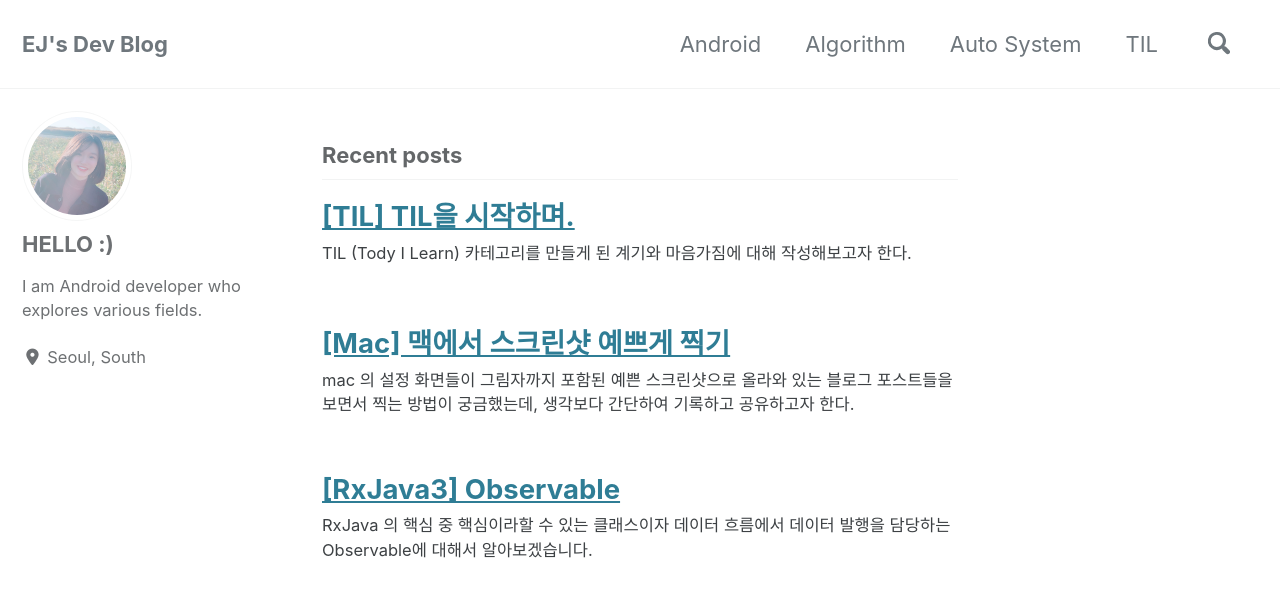
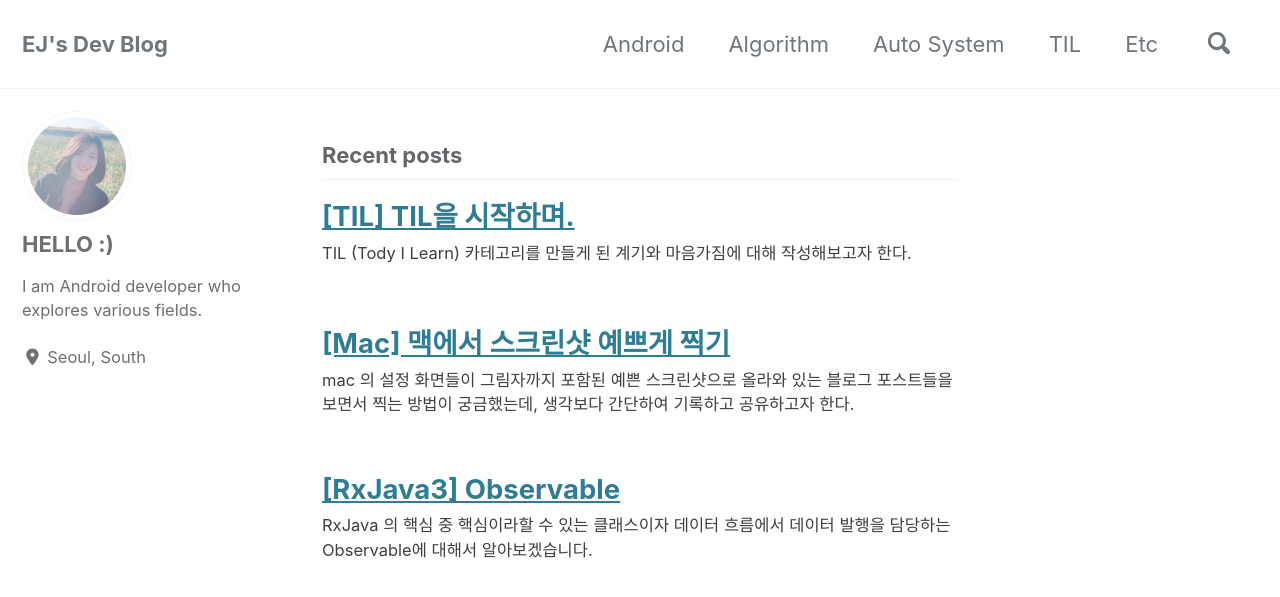
Before and after one commit to dev-eunji/dev-eunji.github.io, a Jekyll site: the page built from index.html, in a window 1280 px wide and 900 px high. Shown: the top 597 px of the window. Built offline with Jekyll 4.4.1, drawn with Linux system fonts in a browser that asks for light colours; cached includes are drawn as plain includes; nearby versions of some CDN libraries; the list of posts is cut into pages by our own code.

Commit message:
category 추가: Etc

```diff
--- a/_data/navigation.yml
+++ b/_data/navigation.yml
@@ -12,6 +12,9 @@ main:
   - title: "TIL"
     url: "/categories/til/"
 
+  - title: "Etc"
+    url: "/categories/etc/"
+
   # - title: "About"
   #   url: https://mmistakes.github.io/minimal-mistakes/about/
   # - title: "Sample Posts"
--- /dev/null
+++ b/categories/etc.md
@@ -0,0 +1,7 @@
+---
+
+layout: category
+
+title: Etc
+
+---
```
